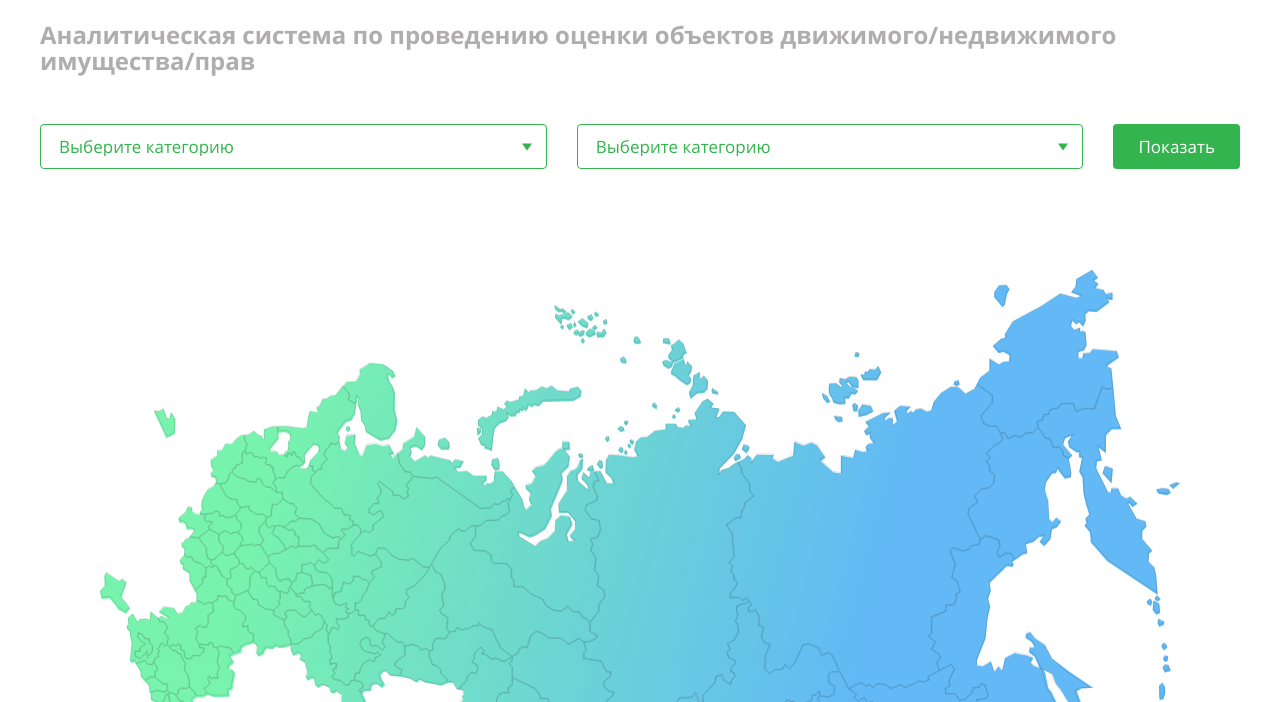
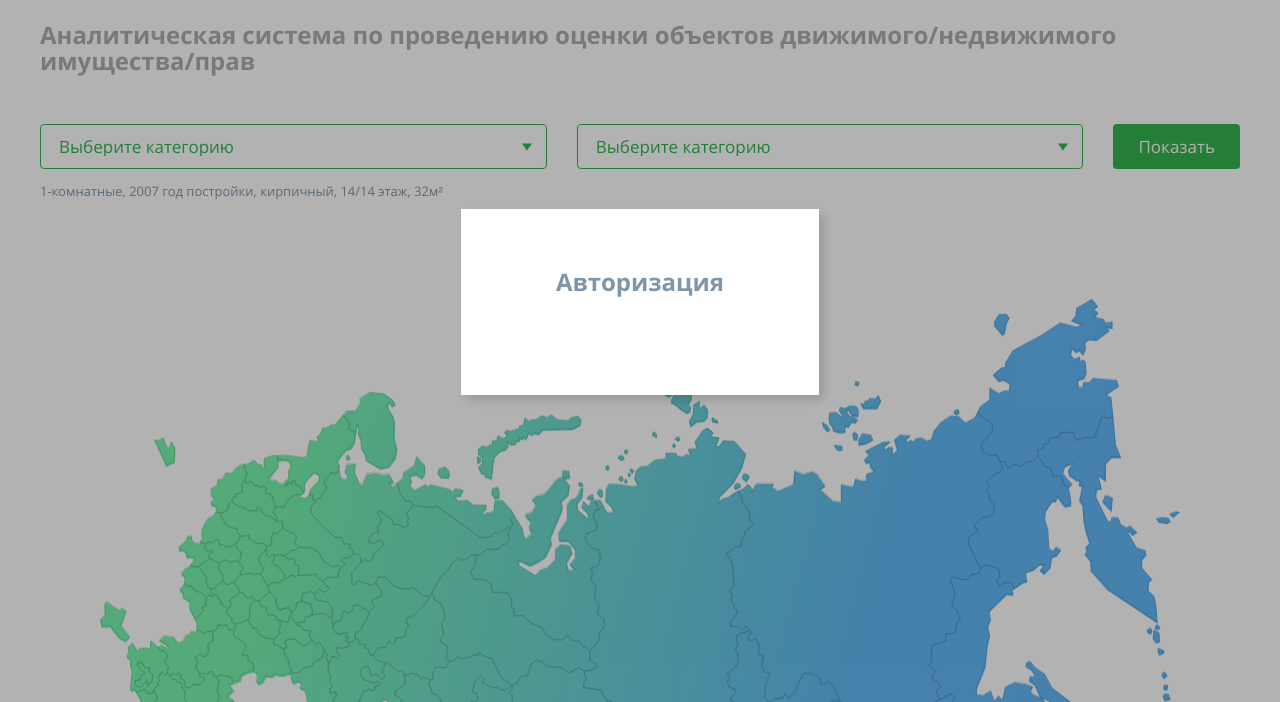
Before and after one commit to ArtNekki/sber, a website: page src/pages/index.html in a window 1280 px wide. Shown: the part 98-800 px from the top of the page. Drawn offline with nearby package versions, Linux system fonts and the light colour scheme; some packages are replaced by stand-ins of ours; files that its build step writes are made by us from their sources; files whose address does not match are found by name.

Commit message:
Modal component created

```diff
--- /dev/null
+++ b/src/assets/js/modules/Modal.js
@@ -0,0 +1,3 @@
+export default class Modal {
+
+}
--- a/src/assets/scss/app.scss
+++ b/src/assets/scss/app.scss
@@ -44,3 +44,4 @@
 @import 'components/select';
 @import 'components/btn';
 @import 'components/gradient-map';
+@import 'components/modal';
--- a/src/assets/scss/components/_form.scss
+++ b/src/assets/scss/components/_form.scss
@@ -9,4 +9,9 @@
       flex-grow: 1;
     }
   }
+
+  &__result {
+    margin-top: 15px;
+    color: $gray;
+  }
 }
--- /dev/null
+++ b/src/assets/scss/components/_modal.scss
@@ -0,0 +1,36 @@
+.modal {
+  position: fixed;
+  top: 0;
+  right: 0;
+  bottom: 0;
+  left: 0;
+  display: flex;
+  align-items: center;
+  justify-content: center;
+  background-color: rgba($black, 0.3);
+
+  &__content {
+    position: relative;
+    padding: 60px 95px 40px 95px;
+    background-color: $white;
+    box-shadow: 5px 5px 10px rgba($black, 0.15);
+  }
+
+  &__title {
+    margin-top: 0;
+    margin-bottom: 60px;
+    font-size: 24px;
+    line-height: 26px;
+    color: $gray;
+  }
+
+  &__close {
+    position: absolute;
+    top: 21px;
+    right: 18px;
+    padding: 0;
+    border: none;
+    background: none;
+    cursor: pointer;
+  }
+}
--- a/src/pages/index.html
+++ b/src/pages/index.html
@@ -23,6 +23,7 @@ layout: default
       </div>
       <button type="button" class="btn">Показать</button>
     </div>
+    <div class="form__result">1-комнатные, 2007 год постройки, кирпичный, 14/14 этаж, 32м²</div>
   </div>
   <div class="gradient-map">
       <svg width="1080" height="565" viewBox="0 0 1080 565" fill="none" xmlns="http://www.w3.org/2000/svg">
@@ -523,3 +524,5 @@ layout: default
         </svg>
   </div>
 </main>
+
+{{> login-modal}}
--- /dev/null
+++ b/src/partials/login-modal.html
@@ -0,0 +1,8 @@
+<article class="modal">
+  <div class="modal__content">
+    <h1 class="modal__title">Авторизация</h1>
+    <button class="modal__close">
+      {{{ icon name="close" width="13" height="14"}}}
+    </button>
+  </div>
+</article>
```
Also changed, not shown: src/assets/img/svg/close.svg (added).
